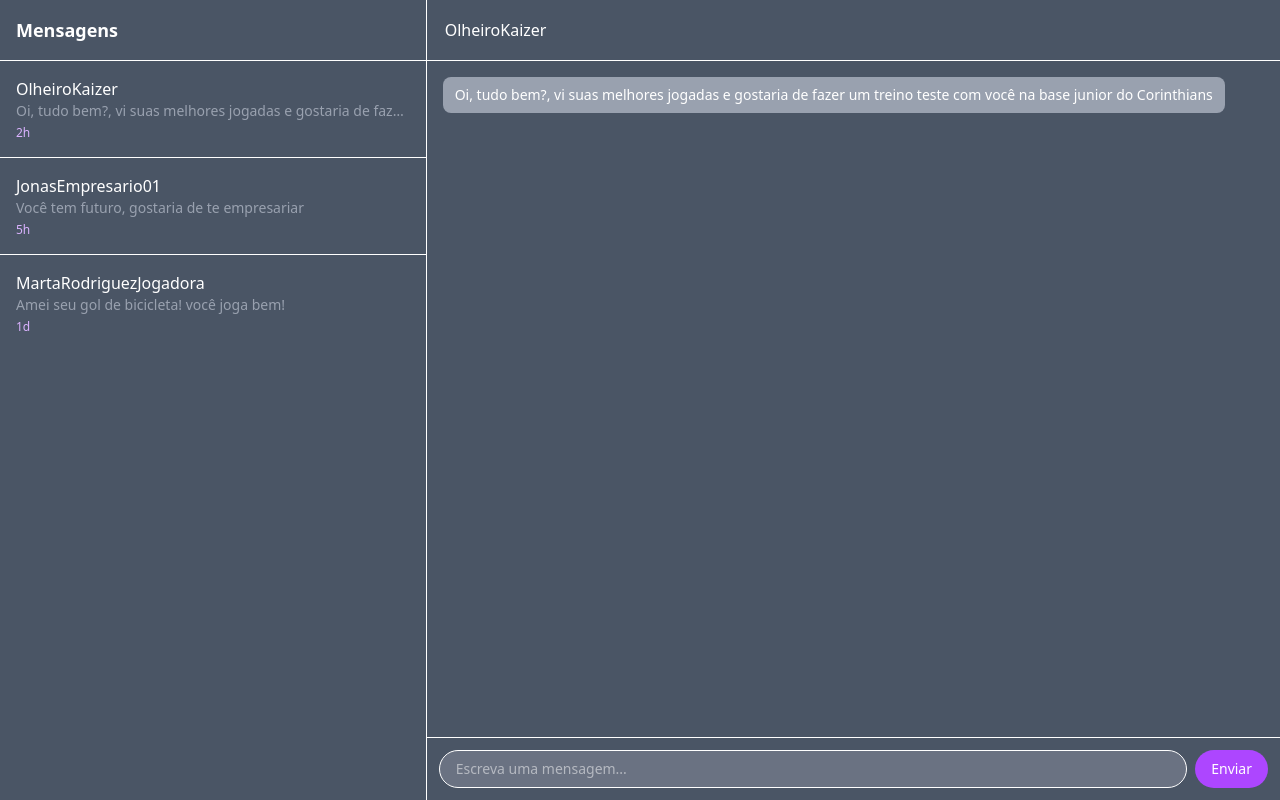
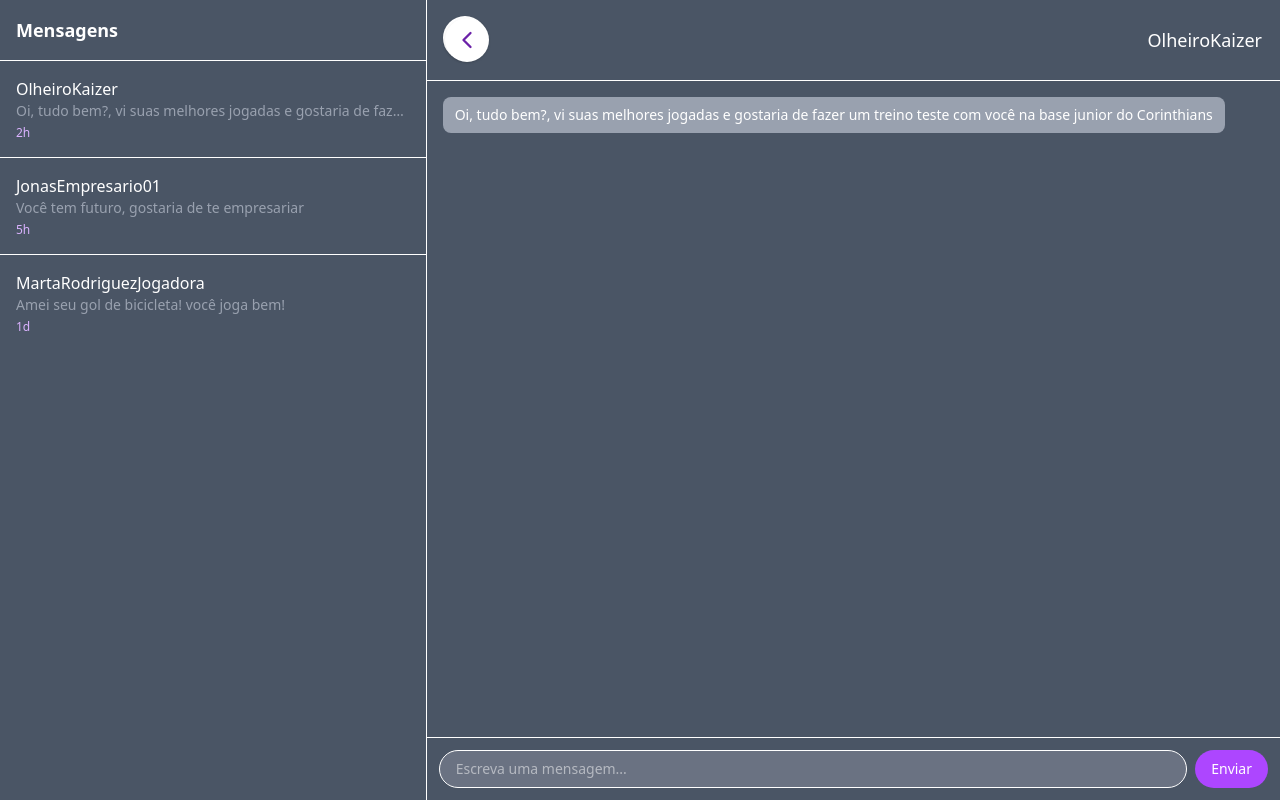
Before and after one commit to Neos-fiap/NeosPassaBola, a React (Vite) app: page /talk in a window 1280 px wide. Both pictures are taken after a click on the item 212 px from the left and 109 px from the top of the page. Built offline with nearby package versions, Linux system fonts and the light colour scheme.

Commit message:
realizando estilizacao faltante

```diff
--- a/src/pages/talk.jsx
+++ b/src/pages/talk.jsx
@@ -52,11 +52,31 @@ export default function MessagesPage() {
       </div>
 
       {/* Main - Janela de chat */}
-      <div className="flex-1 flex flex-col">
+      <div className="flex-1 flex flex-col relative">
+        {/* Seta para voltar para Home */}
+        <Link
+          to="/"
+          className="absolute top-4 left-4 bg-white rounded-full shadow p-2 hover:bg-gray-200 transition"
+          title="Voltar para Home"
+        >
+          <svg width="28" height="28" viewBox="0 0 24 24" fill="none">
+            <path d="M15 6l-6 6 6 6" stroke="#6B21A8" strokeWidth="2" strokeLinecap="round" strokeLinejoin="round"/>
+          </svg>
+        </Link>
         {selected ? (
           <>
-            <div className="p-4.5 border-b font-medium bg-gray-600">
-              {selected.username}
+           <div className="flex items-center justify-between p-4.5 border-b bg-gray-600">
+  <Link
+    to="/"
+    className="bg-white rounded-full shadow p-2 hover:bg-gray-200 transition"
+    title="Voltar para Home"
+    style={{ position: "relative", left: 0 }}
+  >
+    <svg width="28" height="28" viewBox="0 0 24 24" fill="none">
+      <path d="M15 6l-6 6 6 6" stroke="#6B21A8" strokeWidth="2" strokeLinecap="round" strokeLinejoin="round"/>
+    </svg>
+  </Link>
+  <span className="font-medium text-lg text-white ml-auto">{selected.username}</span>
 </div>
 
             <div className="flex-1 p-4 space-y-3 overflow-y-auto bg-gray-600">
@@ -80,7 +100,6 @@ export default function MessagesPage() {
                 </div>
               ))}
             </div>
-
             <div className="p-3 border-t flex gap-2 bg-gray-600">
               <input
                 type="text"
```
Lines whose indentation alone changed are shown as unchanged.
